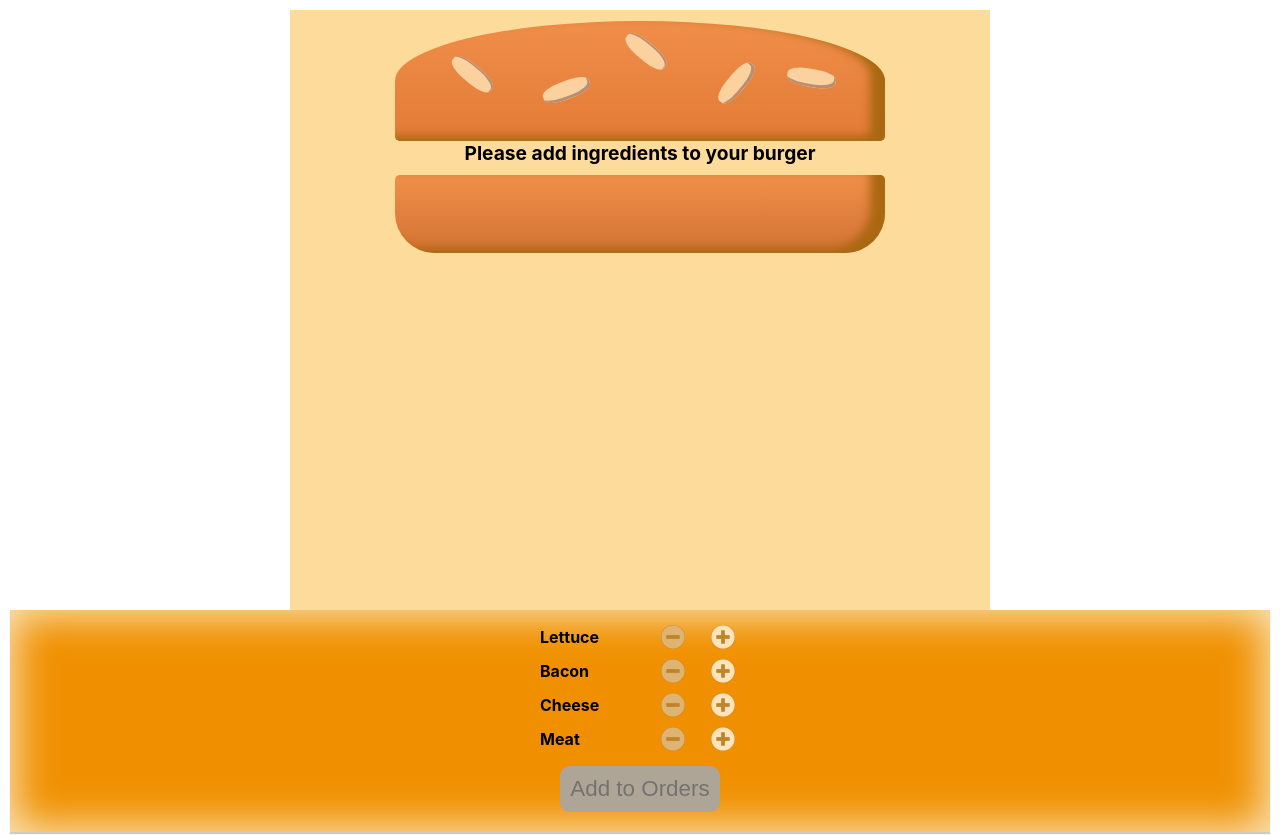
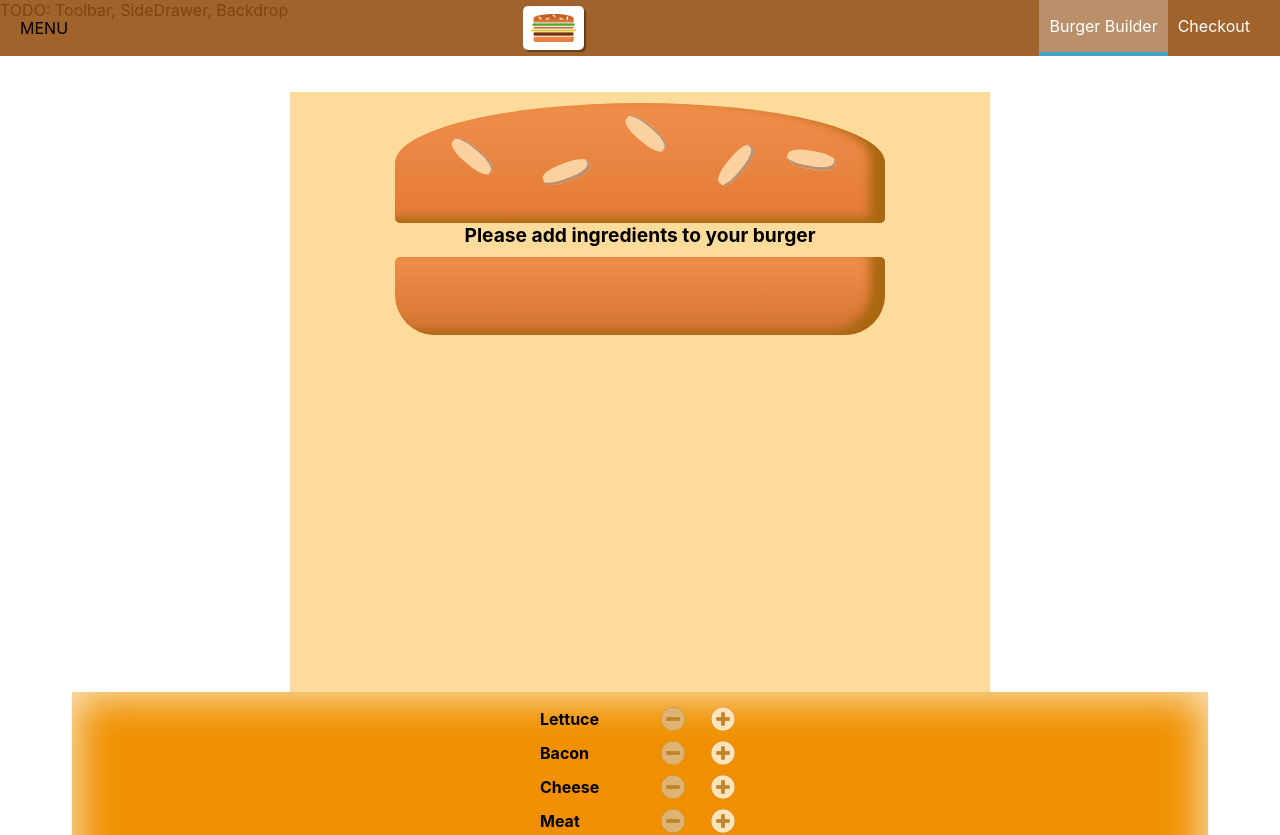
Before and after one commit to jscholar/burger-builder, a React (Create React App) app: page / in a window 1280 px wide. Shown: the top 835 px of the page. Built offline with nearby package versions, Linux system fonts and the light colour scheme.

Commit message:
Added toolbar with logo and navmenu

```diff
--- a/src/components/Layout/Layout.js
+++ b/src/components/Layout/Layout.js
@@ -1,10 +1,19 @@
 import React from 'react';
+
 import classes from './Layout.module.css';
 
+import Toolbar from './../Navigation/Toolbar/Toolbar'
 import Aux from './../../hoc/Auxiliary';
 
 const layout = (props) => (
     <Aux>
+        <div>
+            TODO:
+            Toolbar,
+            SideDrawer,
+            Backdrop
+        </div>
+        <Toolbar />
         <main className={classes.Content}>
             {props.children}
         </main>
--- a/src/components/Layout/Layout.module.css
+++ b/src/components/Layout/Layout.module.css
@@ -1,3 +1,3 @@
 .Content {
-    margin: 10px;
+    margin: 72px;
 }
--- /dev/null
+++ b/src/components/Logo/Logo.js
@@ -0,0 +1,12 @@
+import React from 'react';
+
+import burgerLogo from './../../assets/burger-logo.png'
+import classes from './Logo.module.css'
+
+const logo = (props) => (
+    <div className={classes.Logo}>
+        <img src={burgerLogo} alt="MyBurger"/>
+    </div>
+);
+
+export default logo;
--- /dev/null
+++ b/src/components/Logo/Logo.module.css
@@ -0,0 +1,17 @@
+.Logo {
+    background-color: white;
+    padding: 8px;
+    height: 80%;
+    box-sizing: border-box;
+    border-radius: 5px;
+    cursor: pointer;
+    box-shadow: 2px 2px 1px rgb(99, 63, 31);
+}
+
+.Logo img {
+    height: 100%;
+}
+
+.Logo:hover {
+    transform: scale(1.01);
+}
--- /dev/null
+++ b/src/components/Navigation/NavigationItems/NavigationItem/NavigationItem.js
@@ -0,0 +1,16 @@
+import React from 'react';
+
+import classes from './NavigationItem.module.css'
+
+const navigationItem = (props) => (
+    <li className={classes.NavigationItem}>
+        <a
+            href={props.link}
+            className={props.active ? classes.active : null}
+        >
+            {props.children}
+        </a>
+    </li>
+);
+
+export default navigationItem;
--- /dev/null
+++ b/src/components/Navigation/NavigationItems/NavigationItem/NavigationItem.module.css
@@ -0,0 +1,23 @@
+.NavigationItem {
+    margin: 0;
+    box-sizing: border-box;
+    display: flex;
+    align-items: center;
+    height: 100%;
+}
+
+.NavigationItem a {
+    color: white;
+    text-decoration: none;
+    height: 100%;
+    padding: 16px 10px;
+    border-bottom: 4px solid transparent;
+    box-sizing: border-box;
+}
+
+.NavigationItem a:hover,
+.NavigationItem a:active,
+.NavigationItem a.active {
+    background-color: rgb(185, 144, 106);
+    border-bottom: 4px solid #40A4C8;
+}
--- /dev/null
+++ b/src/components/Navigation/NavigationItems/NavigationItems.js
@@ -0,0 +1,14 @@
+import React from 'react';
+
+import NavigationItem from './NavigationItem/NavigationItem'
+
+import classes from './NavigationItems.module.css'
+
+const navigationItems = (props) => (
+    <ul className={classes.NavigationItems}>
+        <NavigationItem link="/" active>Burger Builder</NavigationItem>
+        <NavigationItem link="/">Checkout</NavigationItem>
+    </ul>
+);
+
+export default navigationItems;
--- /dev/null
+++ b/src/components/Navigation/NavigationItems/NavigationItems.module.css
@@ -0,0 +1,8 @@
+.NavigationItems {
+    margin: 0;
+    padding: 0;
+    list-style: none;
+    display: flex;
+    align-items: center;
+    height: 100%;
+}
--- /dev/null
+++ b/src/components/Navigation/Toolbar/Toolbar.js
@@ -0,0 +1,18 @@
+import React from 'react';
+
+import Logo from './../../Logo/Logo'
+import NavigationItems from './../NavigationItems/NavigationItems'
+
+import classes from './Toolbar.module.css'
+
+const toolbar = (props) => (
+    <header className={classes.Toolbar}>
+        <div>MENU</div>
+        <Logo />
+        <nav>
+            <NavigationItems />
+        </nav>
+    </header>
+);
+
+export default toolbar;
--- /dev/null
+++ b/src/components/Navigation/Toolbar/Toolbar.module.css
@@ -0,0 +1,18 @@
+.Toolbar {
+    height: 56px;
+    width: 100%;
+    position: fixed;
+    top: 0;
+    left: 0;
+    background-color: rgba(145, 76, 12, 0.87);
+    display: flex;
+    justify-content: space-between;
+    align-items: center;
+    padding: 0 20px;
+    box-sizing: border-box;
+    z-index: 90;
+}
+
+.Toolbar nav {
+    height: 100%;
+}
```
Also changed, not shown: src/assets/burger-logo.png (added).
